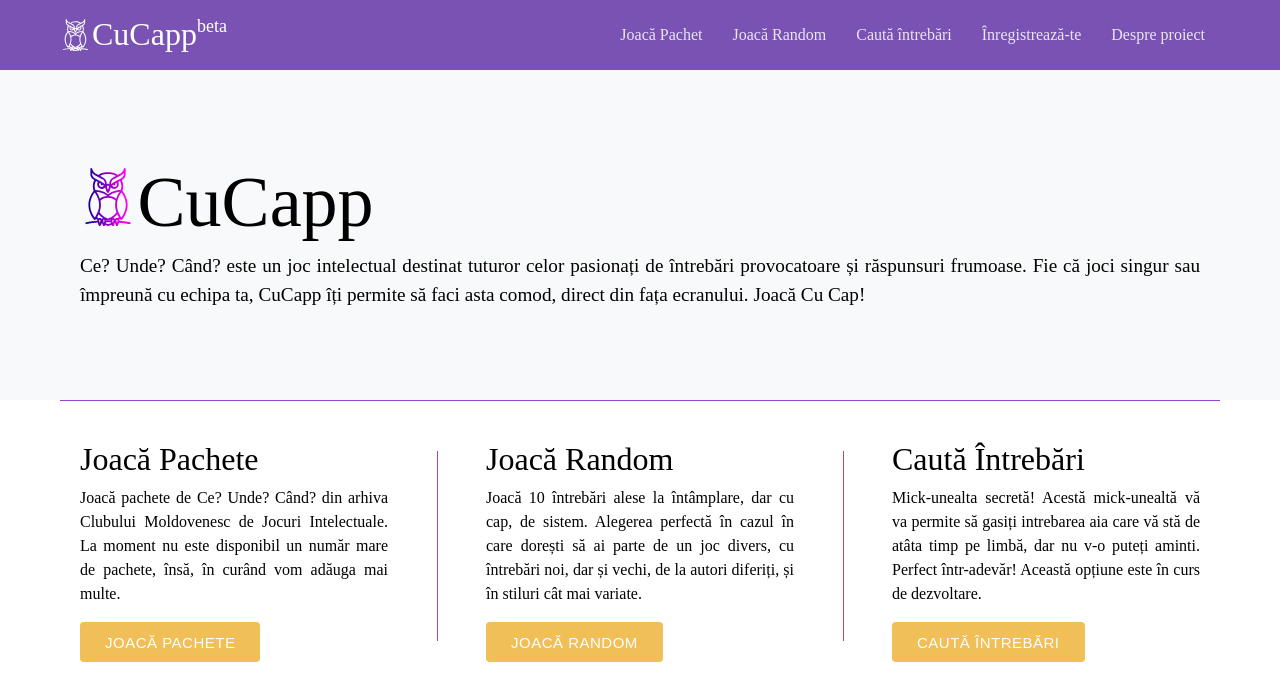
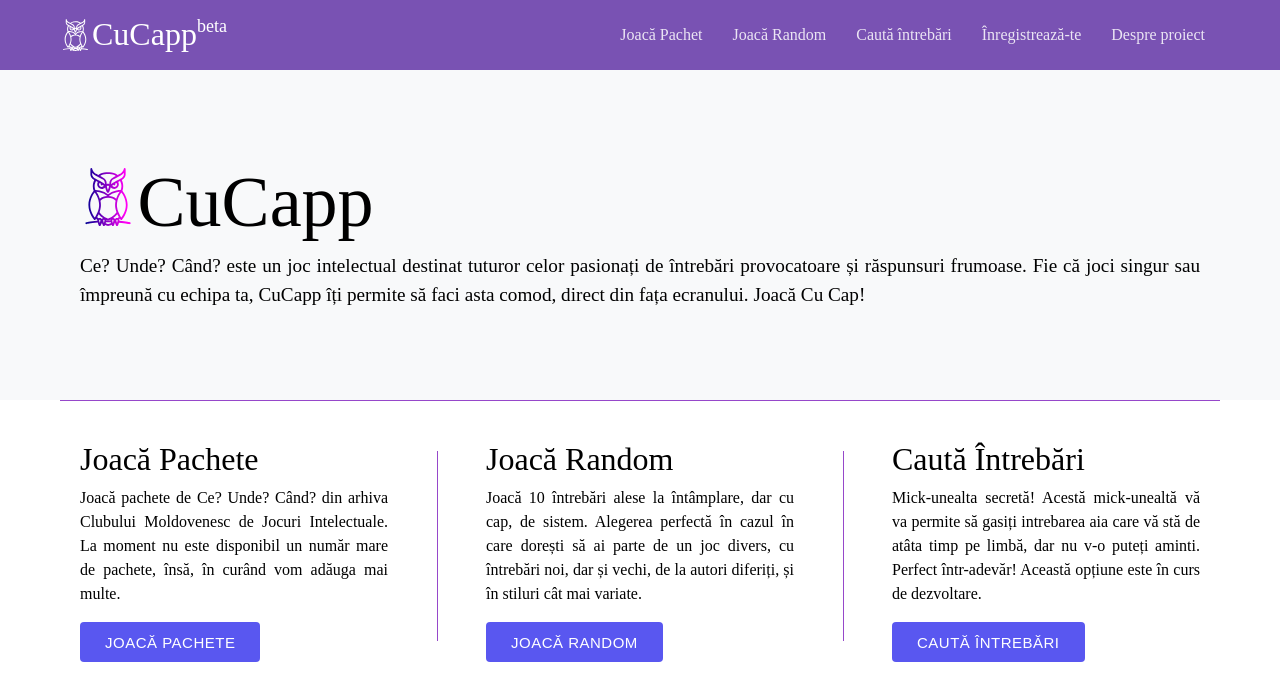
Before and after one commit to lavrric/cucapp, a React (Create React App) app: page / in a window 1280 px wide. Shown: the top 700 px of the page. Built offline with nearby package versions, Linux system fonts and the light colour scheme.

Commit message:
blueberry juice

```diff
--- a/src/components/custom-button/custom-button.scss
+++ b/src/components/custom-button/custom-button.scss
@@ -1,7 +1,7 @@
 $base-color: #7952b3;
 $sub-color: #ffe484;
-$button-color: #007bff;
-$sub-button-color: #f0bf57;
+$button-color: #5957f0;
+$sub-button-color: #5957f0;
 
 .custom-button {
   width: auto;
--- a/src/pages/selectpage/fired-button.scss
+++ b/src/pages/selectpage/fired-button.scss
@@ -1,6 +1,6 @@
 $base-color: #7952b3;
 $sub-color: #ffe484;
-$button-color: #007bff;
+$button-color: #5957f0;
 
 .fired-button {
   width: auto;
@@ -16,7 +16,7 @@ $button-color: #007bff;
   &.important {
     background-color: $button-color;
   }
-  color: #f3f3f3;
+  color: #ffffff;
   text-transform: uppercase;
   border: none;
   cursor: pointer;
--- a/src/pages/selectpage/unfired-button.scss
+++ b/src/pages/selectpage/unfired-button.scss
@@ -1,6 +1,6 @@
 $base-color: #7952b3;
 $sub-color: #ffe484;
-$button-color: #007bff;
+$button-color: #5957f0;
 
 .unfired-button {
   width: auto;
@@ -16,7 +16,7 @@ $button-color: #007bff;
   &.important {
     background-color: $button-color;
   }
-  color: #f3f3f3;
+  color: #ffffff;
   text-transform: uppercase;
   border: none;
   cursor: pointer;
```
